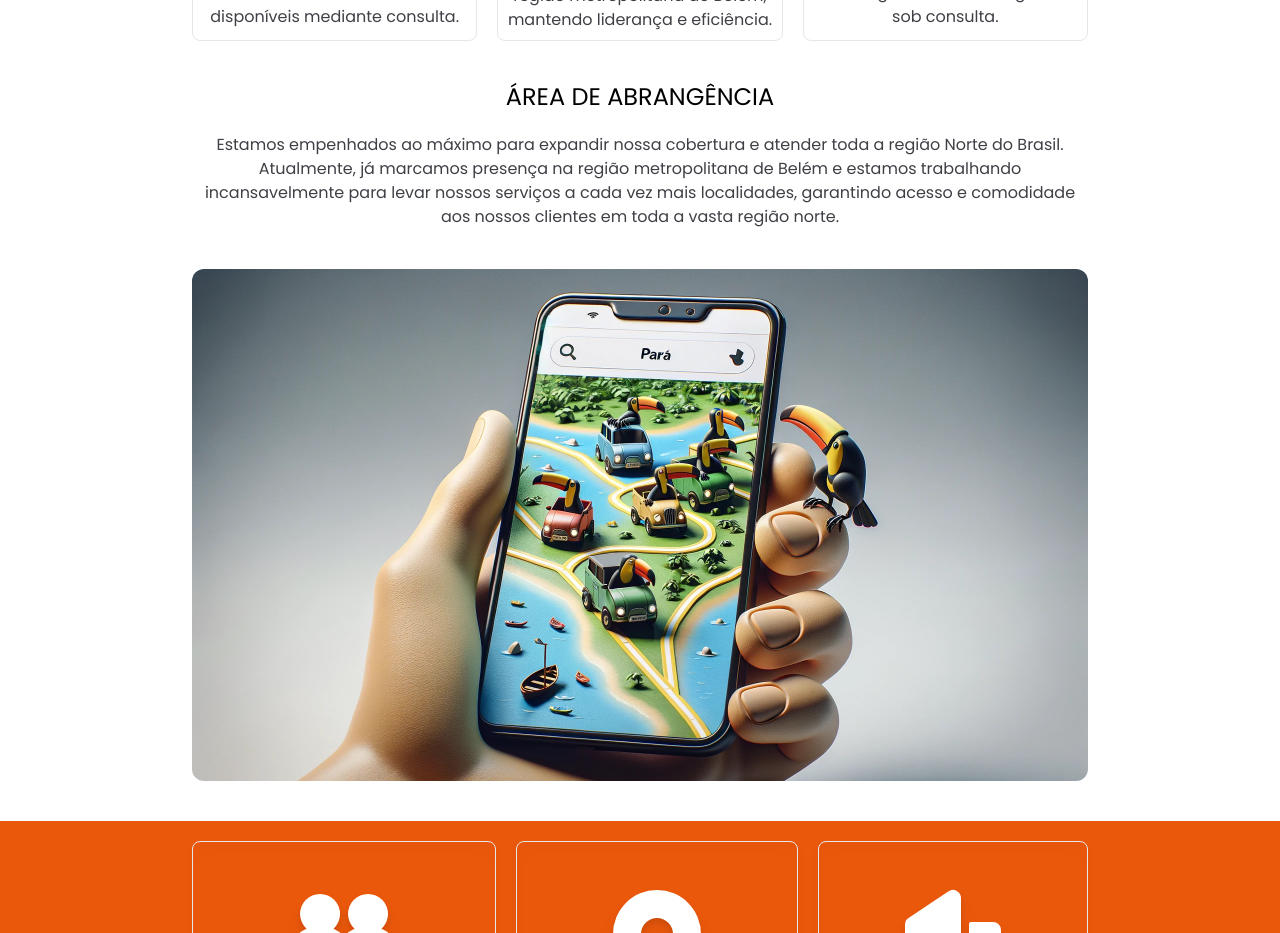
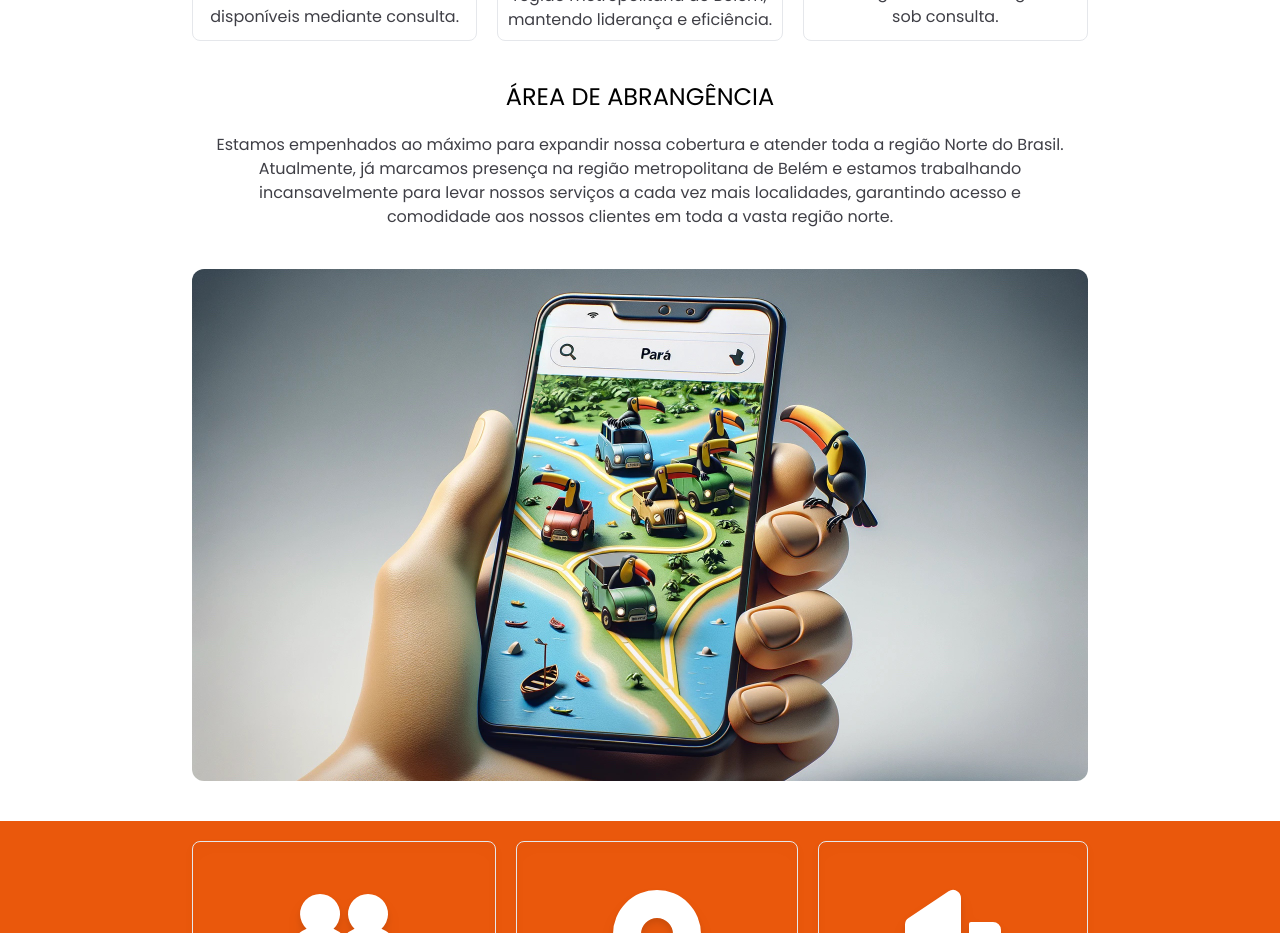
Before and after one commit to lvdamaceno/ultralog, a Next.js app: page / in a window 1280 px wide. Shown: the part 1720-2653 px from the top of the page. Built offline with nearby package versions, Linux system fonts and the light colour scheme.

Commit message:
update padding on text

```diff
--- a/src/app/sections/Atendimento.tsx
+++ b/src/app/sections/Atendimento.tsx
@@ -6,7 +6,7 @@ export default function Atendimento(props: any) {
     <div className="atendimento  pt-5 ">
       <div className="local max-w-4xl m-auto text-center pb-10">
         <h1 className="uppercase text-2xl pb-5">Área de abrangência</h1>
-        <h2 className="pb-10 text-zinc-700">
+        <h2 className="pb-10 px-5 text-zinc-700">
           Estamos empenhados ao máximo para expandir nossa cobertura e atender
           toda a região Norte do Brasil. Atualmente, já marcamos presença na
           região metropolitana de Belém e estamos trabalhando incansavelmente
```
